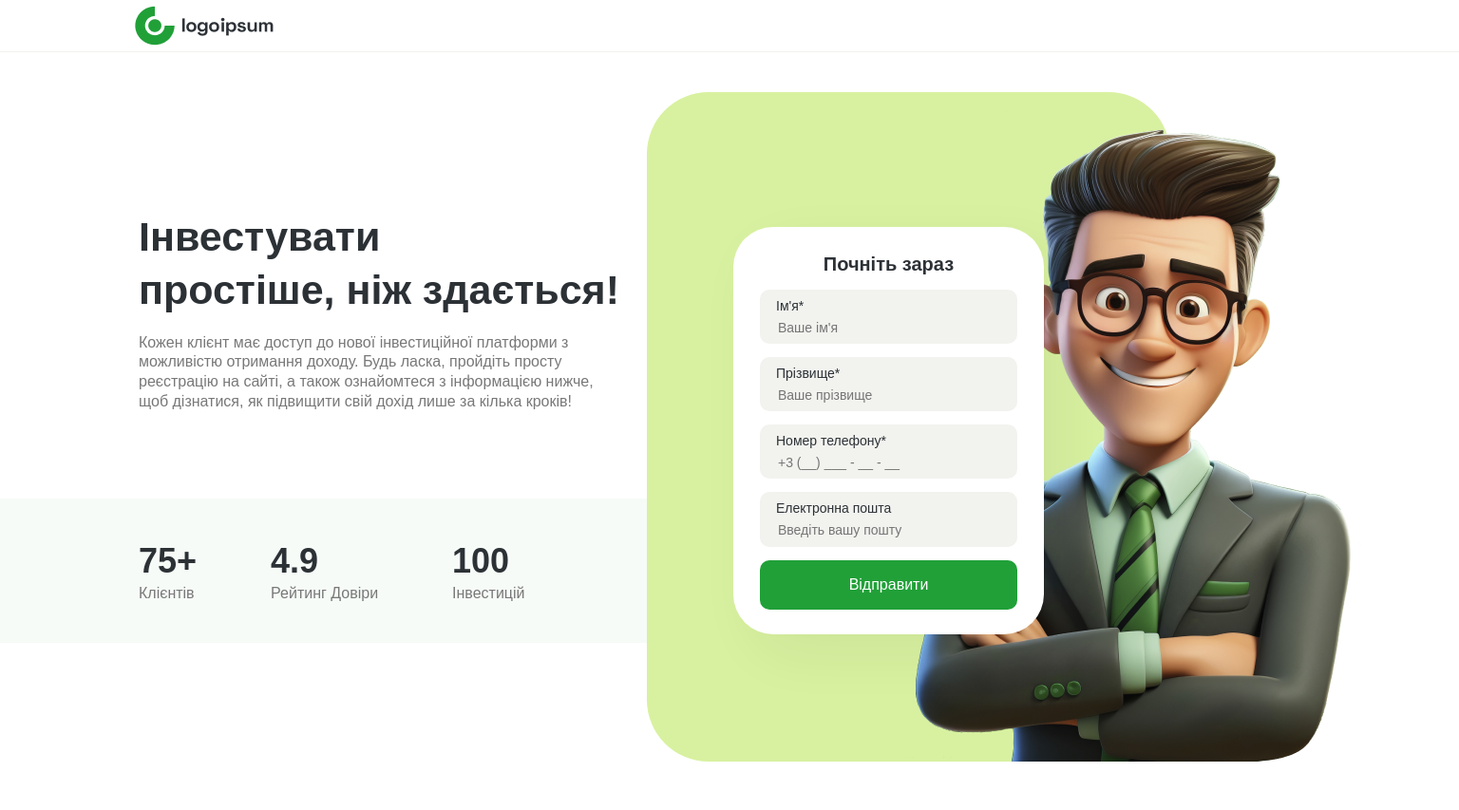
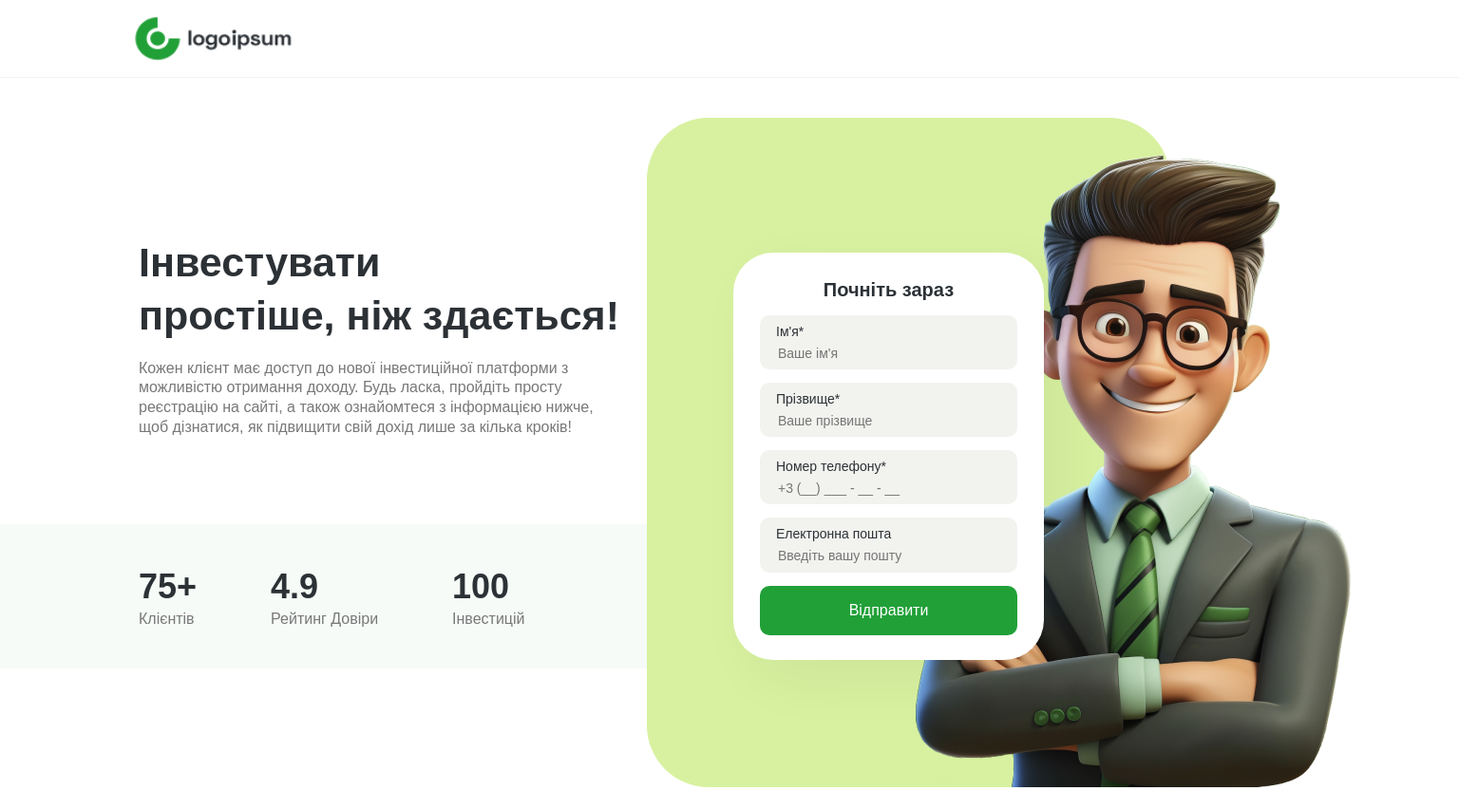
Before and after one commit to DianaKryzhanivska/tt-investment, a website built with Parcel: page src/index.html in a window 1536 px wide. Shown: the whole page at 95% size. Before the commit the page ends 826 px from the top, so only its background shows below. Built offline with nearby package versions, Linux system fonts and the light colour scheme.

Commit message:
header update

```diff
--- a/src/partials/header.html
+++ b/src/partials/header.html
@@ -1,7 +1,11 @@
 <header class="header">
   <div class="container header-container">
     <a href="./index.html">
-      <img src="./images/logo.png" width="150px" height="45px" alt="logo" />
+      <img
+        class="logo-image"
+        srcset="./images/logo@1x.png 1x, ./images/logo@2x.png 2x"
+        alt="logo"
+      />
     </a>
   </div>
 </header>
--- a/src/сss/layout/header.css
+++ b/src/сss/layout/header.css
@@ -6,3 +6,22 @@
   padding-top: 4px;
   padding-bottom: 4px;
 }
+
+@media screen {
+  .header-container {
+    padding-top: 15px;
+    padding-bottom: 15px;
+  }
+}
+
+.logo-image {
+  width: 150px;
+  height: 45px;
+}
+
+@media only screen and (min-width: 1440px) {
+  .logo-image {
+    width: 169px;
+    height: 51px;
+  }
+}
```
Also changed, not shown: src/images/logo@1x.png (renamed from src/images/logo.png), src/images/logo@2x.png (added).
